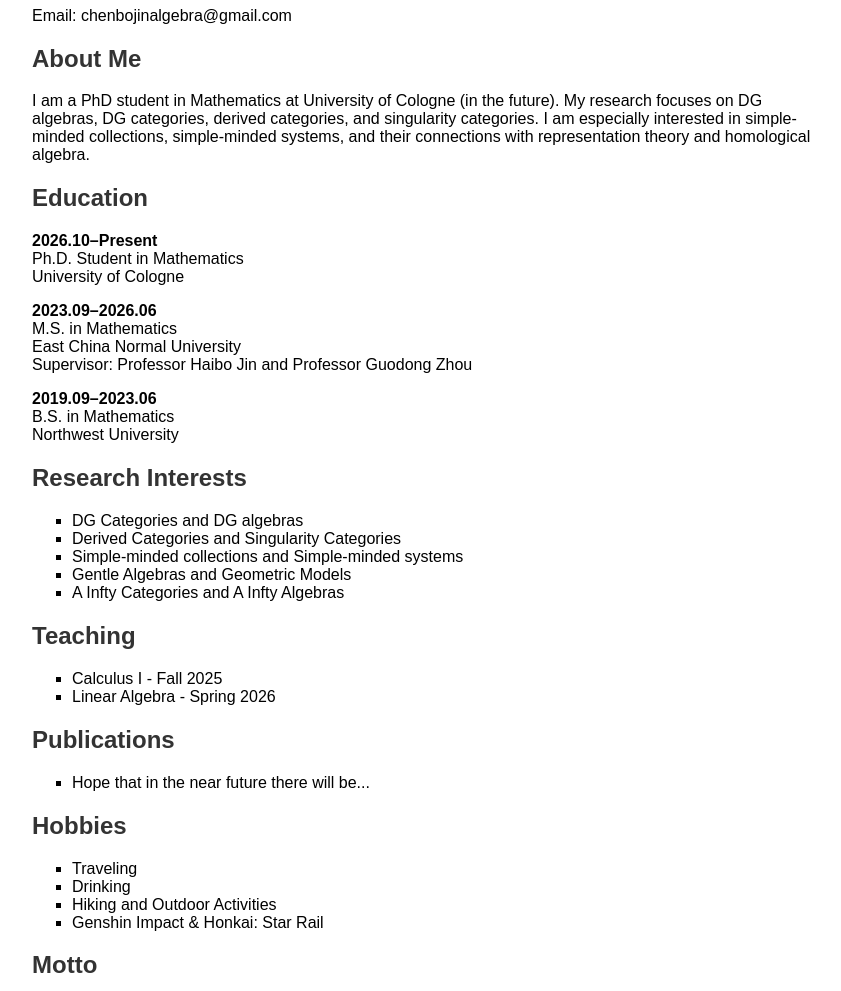
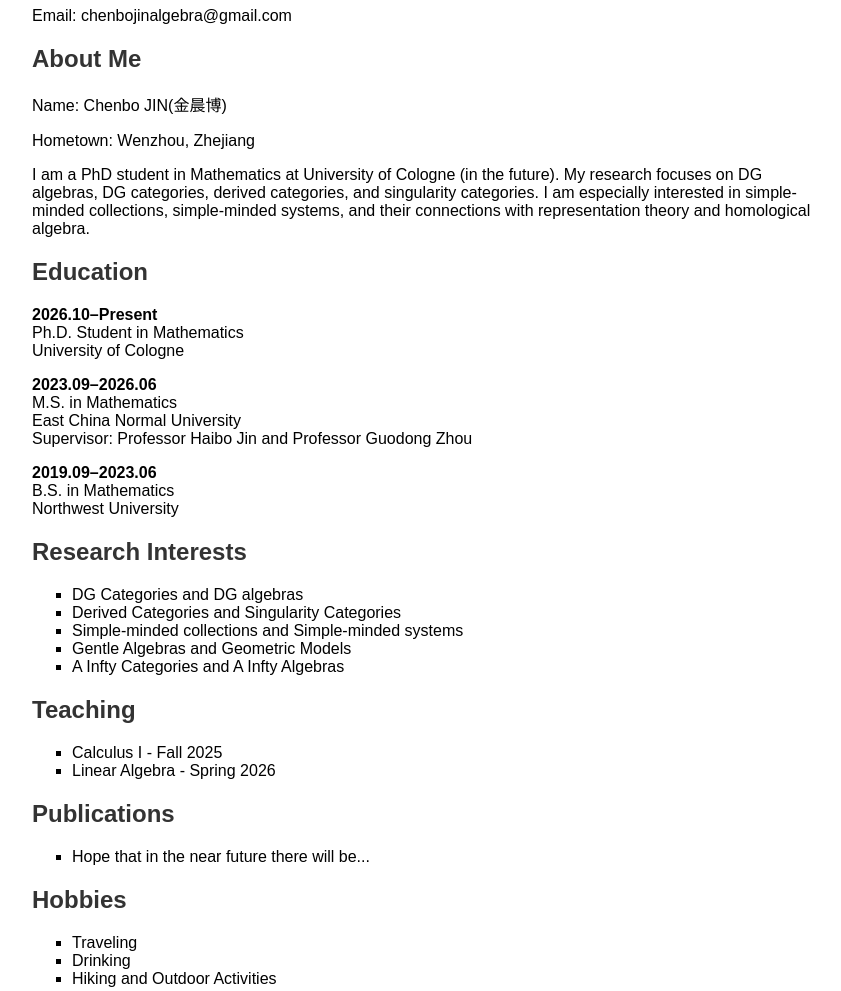
Before and after one commit to chenbojinalgebra/chenbojinalgebra.github.io, a plain HTML site: page index.html in a window 1280 px wide. Shown: the part 380-1371 px from the top of the page, without its empty margins (208-1049 px from the left). Drawn offline with Linux system fonts and the light colour scheme.

Commit message:
Update index.html

```diff
--- a/index.html
+++ b/index.html
@@ -22,6 +22,10 @@
 <p>Email: chenbojinalgebra@gmail.com</p>
 
 <h2>About Me</h2>
+
+<p>Name: Chenbo JIN(金晨博)</p>
+
+<p>Hometown: Wenzhou, Zhejiang</p>
 
 <p>
 I am a PhD student in Mathematics at University of Cologne (in the future).
@@ -78,7 +82,6 @@
     <li>Traveling</li>
     <li>Drinking</li>
     <li>Hiking and Outdoor Activities</li>
-    <li>Genshin Impact & Honkai: Star Rail</li>
 </ul>
 
 
```
